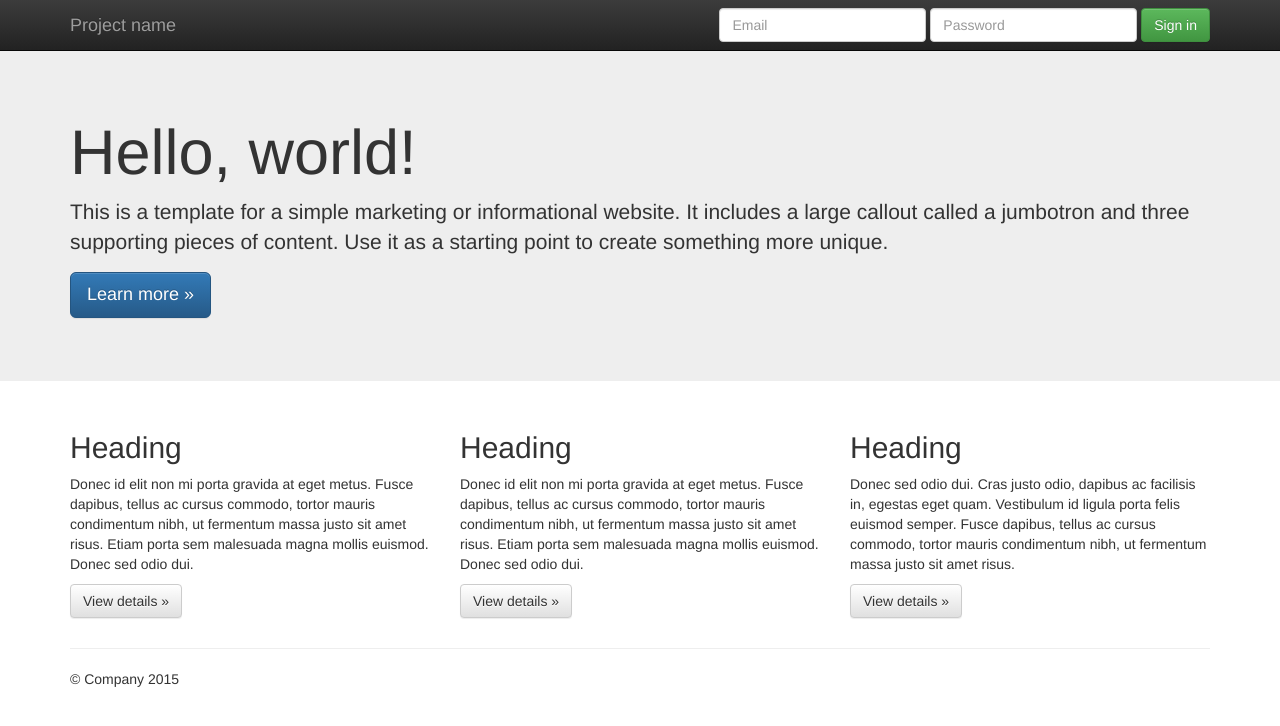
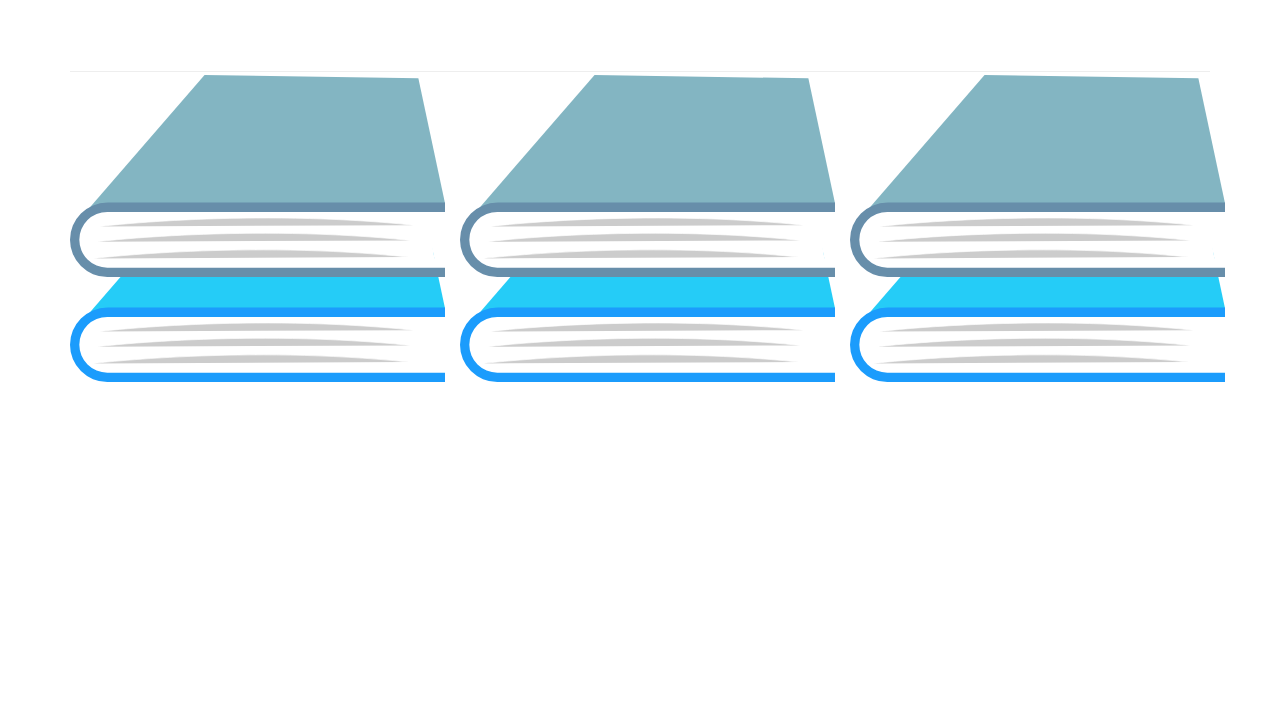
Before and after one commit to grety22/GreenSock-Test, a plain HTML site: page index.html in a window 1280 px wide. Drawn offline with nearby package versions, Linux system fonts and the light colour scheme.

Commit message:
books added

```diff
--- a/css/main.css
+++ b/css/main.css
@@ -3,3 +3,26 @@
 /* ==========================================================================
    Author's custom styles
    ========================================================================== */
+
+.bookShelf{
+    /* position: absolute; */
+}
+
+.book {
+    position: absolute;
+    -webkit-filter: grayscale(70%); /* Safari */
+    filter: grayscale(70%);
+    z-index: 2;
+    top: 25px
+}
+
+.book2 {
+    position: absolute;
+    z-index: 1;
+    top: 130px
+}
+
+.book2:hover {
+    -webkit-filter: grayscale(40%); /* Safari */
+    filter: grayscale(40%);
+}
--- a/index.html
+++ b/index.html
@@ -20,87 +20,36 @@
         </style>
         <link rel="stylesheet" href="css/bootstrap-theme.min.css">
         <link rel="stylesheet" href="css/main.css">
-
+        <script src="https://cdnjs.cloudflare.com/ajax/libs/gsap/2.0.1/TweenMax.min.js"></script>
         <script src="js/vendor/modernizr-2.8.3-respond-1.4.2.min.js"></script>
     </head>
     <body>
         <!--[if lt IE 8]>
             <p class="browserupgrade">You are using an <strong>outdated</strong> browser. Please <a href="http://browsehappy.com/">upgrade your browser</a> to improve your experience.</p>
         <![endif]-->
-    <nav class="navbar navbar-inverse navbar-fixed-top" role="navigation">
-      <div class="container">
-        <div class="navbar-header">
-          <button type="button" class="navbar-toggle collapsed" data-toggle="collapse" data-target="#navbar" aria-expanded="false" aria-controls="navbar">
-            <span class="sr-only">Toggle navigation</span>
-            <span class="icon-bar"></span>
-            <span class="icon-bar"></span>
-            <span class="icon-bar"></span>
-          </button>
-          <a class="navbar-brand" href="#">Project name</a>
-        </div>
-        <div id="navbar" class="navbar-collapse collapse">
-          <form class="navbar-form navbar-right" role="form">
-            <div class="form-group">
-              <input type="text" placeholder="Email" class="form-control">
-            </div>
-            <div class="form-group">
-              <input type="password" placeholder="Password" class="form-control">
-            </div>
-            <button type="submit" class="btn btn-success">Sign in</button>
-          </form>
-        </div><!--/.navbar-collapse -->
-      </div>
-    </nav>
-
-    <!-- Main jumbotron for a primary marketing message or call to action -->
-    <div class="jumbotron">
-      <div class="container">
-        <h1>Hello, world!</h1>
-        <p>This is a template for a simple marketing or informational website. It includes a large callout called a jumbotron and three supporting pieces of content. Use it as a starting point to create something more unique.</p>
-        <p><a class="btn btn-primary btn-lg" href="#" role="button">Learn more &raquo;</a></p>
-      </div>
-    </div>
 
     <div class="container">
       <!-- Example row of columns -->
       <div class="row">
-        <div class="col-md-4">
-          <h2>Heading</h2>
-          <p>Donec id elit non mi porta gravida at eget metus. Fusce dapibus, tellus ac cursus commodo, tortor mauris condimentum nibh, ut fermentum massa justo sit amet risus. Etiam porta sem malesuada magna mollis euismod. Donec sed odio dui. </p>
-          <p><a class="btn btn-default" href="#" role="button">View details &raquo;</a></p>
+        <div class="bookShelf col-md-4">
+          <a href="#"><img class="book" src="img/book.svg"></a>
+          <a href="#"><img class="book2" src="img/book.svg"></a>
         </div>
-        <div class="col-md-4">
-          <h2>Heading</h2>
-          <p>Donec id elit non mi porta gravida at eget metus. Fusce dapibus, tellus ac cursus commodo, tortor mauris condimentum nibh, ut fermentum massa justo sit amet risus. Etiam porta sem malesuada magna mollis euismod. Donec sed odio dui. </p>
-          <p><a class="btn btn-default" href="#" role="button">View details &raquo;</a></p>
-       </div>
-        <div class="col-md-4">
-          <h2>Heading</h2>
-          <p>Donec sed odio dui. Cras justo odio, dapibus ac facilisis in, egestas eget quam. Vestibulum id ligula porta felis euismod semper. Fusce dapibus, tellus ac cursus commodo, tortor mauris condimentum nibh, ut fermentum massa justo sit amet risus.</p>
-          <p><a class="btn btn-default" href="#" role="button">View details &raquo;</a></p>
+        <div class="bookShelf col-md-4">
+          <a href="#"><img class="book" src="img/book.svg"></a>
+          <a href="#"><img class="book2" src="img/book.svg"></a>
+        </div>
+        <div class="bookShelf col-md-4">
+          <a href="#"><img class="book" src="img/book.svg"></a>
+          <a href="#"><img class="book2" src="img/book.svg"></a>
         </div>
       </div>
 
       <hr>
 
       <footer>
-        <p>&copy; Company 2015</p>
+        <!-- <p>&copy; Grety 2018</p> -->
       </footer>
-    </div> <!-- /container -->        <script src="//ajax.googleapis.com/ajax/libs/jquery/1.11.2/jquery.min.js"></script>
-        <script>window.jQuery || document.write('<script src="js/vendor/jquery-1.11.2.min.js"><\/script>')</script>
-
-        <script src="js/vendor/bootstrap.min.js"></script>
-
-        <script src="js/main.js"></script>
-
-        <!-- Google Analytics: change UA-XXXXX-X to be your site's ID. -->
-        <script>
-            (function(b,o,i,l,e,r){b.GoogleAnalyticsObject=l;b[l]||(b[l]=
-            function(){(b[l].q=b[l].q||[]).push(arguments)});b[l].l=+new Date;
-            e=o.createElement(i);r=o.getElementsByTagName(i)[0];
-            e.src='//www.google-analytics.com/analytics.js';
-            r.parentNode.insertBefore(e,r)}(window,document,'script','ga'));
-            ga('create','UA-XXXXX-X','auto');ga('send','pageview');
-        </script>
+    </div>
     </body>
 </html>
```
Also changed, not shown: img/book.svg (added).
